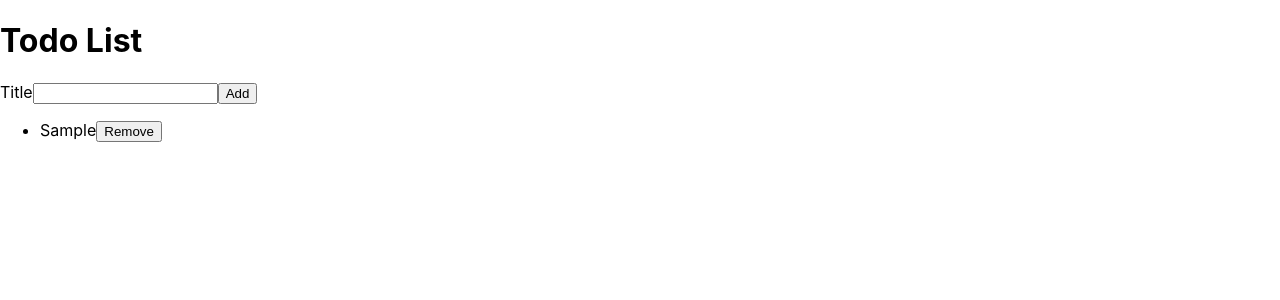
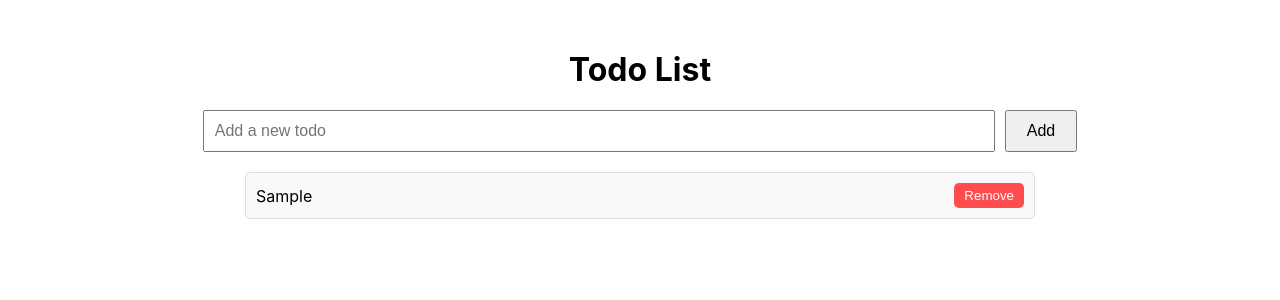
Before and after one commit to Samelo01/react-todo, a React (Create React App) app: page / in a window 1280 px wide. Both pictures are taken after typing "Sample" into the empty fields and a click on the button "Add". Shown: the top 300 px of the page. Built offline with nearby package versions, Linux system fonts and the light colour scheme.

Commit message:
Asynchronous Data Conditional Rendering Advanced and Impossible State

```diff
--- a/src/AddTodoForm.js
+++ b/src/AddTodoForm.js
@@ -1,25 +1,29 @@
 import React, { useState } from 'react';
-import InputWithLabel from './InputWithLabel';
 
 const AddTodoForm = ({ onAddTodo }) => {
-  const [todoTitle, setTodoTitle] = useState('');
+    const [todoText, setTodoText] = useState('');
 
-  const handleTitleChange = (e) => setTodoTitle(e.target.value);
+    const handleSubmit = (event) => {
+        event.preventDefault();
+        if (todoText.trim() === '') return;
+        onAddTodo({
+            id: Date.now(),
+            text: todoText.trim(),
+        });
+        setTodoText('');
+    };
 
-  const handleAddTodo = (e) => {
-    e.preventDefault();
-    onAddTodo({ id: Date.now(), title: todoTitle });
-    setTodoTitle('');
-  };
-
-  return (
-    <form onSubmit={handleAddTodo}>
-      <InputWithLabel value={todoTitle} onChange={handleTitleChange}>
-        Title
-      </InputWithLabel>
-      <button type="submit">Add</button>
-    </form>
-  );
+    return (
+        <form onSubmit={handleSubmit}>
+            <input
+                type="text"
+                value={todoText}
+                onChange={(e) => setTodoText(e.target.value)}
+                placeholder="Add a new todo"
+            />
+            <button type="submit">Add</button>
+        </form>
+    );
 };
 
 export default AddTodoForm;
--- a/src/App.js
+++ b/src/App.js
@@ -1,25 +1,104 @@
-import React, { useState } from 'react';
-import AddTodoForm from './AddTodoForm';
-import TodoList from './TodoList';
+import React, { useState, useEffect } from "react";
 
-const App = () => {
+function App() {
   const [todoList, setTodoList] = useState([]);
+  const [newTodo, setNewTodo] = useState("");
+  const [isLoading, setIsLoading] = useState(true);
 
-  const addTodo = (todo) => {
-    setTodoList([...todoList, todo]);
+  useEffect(() => {
+    const fetchData = new Promise((resolve) => {
+      setTimeout(() => {
+        resolve({ data: { todoList: [] } });
+      }, 2000);
+    });
+
+    fetchData.then((result) => {
+      setTodoList(result.data.todoList);
+      setIsLoading(false);
+    });
+  }, []);
+
+  useEffect(() => {
+    if (!isLoading) {
+      localStorage.setItem("todos", JSON.stringify(todoList));
+    }
+  }, [todoList, isLoading]);
+
+  const handleAddTodo = (event) => {
+    event.preventDefault();
+    if (newTodo.trim()) {
+      setTodoList([...todoList, newTodo]);
+      setNewTodo("");
+    }
   };
 
-  const removeTodo = (id) => {
-    setTodoList(todoList.filter((todo) => todo.id !== id));
+  const handleRemoveTodo = (index) => {
+    setTodoList(todoList.filter((_, i) => i !== index));
   };
 
   return (
-    <div>
+    <div style={{ textAlign: "center", marginTop: "50px" }}>
       <h1>Todo List</h1>
-      <AddTodoForm onAddTodo={addTodo} />
-      <TodoList todos={todoList} onRemoveTodo={removeTodo} />
+      <form onSubmit={handleAddTodo}>
+        <input
+          type="text"
+          value={newTodo}
+          onChange={(e) => setNewTodo(e.target.value)}
+          placeholder="Add a new todo"
+          style={{ padding: "10px", fontSize: "16px", width: "60%" }}
+        />
+        <button
+          type="submit"
+          style={{
+            padding: "10px 20px",
+            fontSize: "16px",
+            marginLeft: "10px",
+            cursor: "pointer",
+          }}
+        >
+          Add
+        </button>
+      </form>
+      {isLoading ? (
+        <p>Loading...</p>
+      ) : (
+        <ul style={{ listStyle: "none", padding: 0, marginTop: "20px" }}>
+          {todoList.map((todo, index) => (
+            <li
+              key={index}
+              style={{
+                display: "flex",
+                justifyContent: "space-between",
+                alignItems: "center",
+                padding: "10px",
+                marginBottom: "10px",
+                border: "1px solid #ddd",
+                borderRadius: "5px",
+                backgroundColor: "#f9f9f9",
+                width: "60%",
+                margin: "10px auto",
+              }}
+            >
+              <span>{todo}</span>
+              <button
+                onClick={() => handleRemoveTodo(index)}
+                style={{
+                  backgroundColor: "#ff4d4f",
+                  color: "#fff",
+                  border: "none",
+                  padding: "5px 10px",
+                  borderRadius: "5px",
+                  cursor: "pointer",
+                }}
+              >
+                Remove
+              </button>
+            </li>
+          ))}
+        </ul>
+      )}
     </div>
   );
-};
+}
 
 export default App;
--- a/src/TodoList.jsx
+++ b/src/TodoList.jsx
@@ -1,12 +1,14 @@
 import React from 'react';
-import TodoListItem from './TodoListItem';
 
-const TodoList = ({ todos, onRemoveTodo }) => (
-  <ul>
-    {todos.map((todo) => (
-      <TodoListItem key={todo.id} todo={todo} onRemoveTodo={onRemoveTodo} />
-    ))}
-  </ul>
+const TodoList = ({ todoList, onRemoveTodo }) => (
+    <ul>
+        {todoList.map((todo) => (
+            <li key={todo.id}>
+                <span>{todo.text}</span>
+                <button onClick={() => onRemoveTodo(todo.id)}>Remove</button>
+            </li>
+        ))}
+    </ul>
 );
 
 export default TodoList;
```
